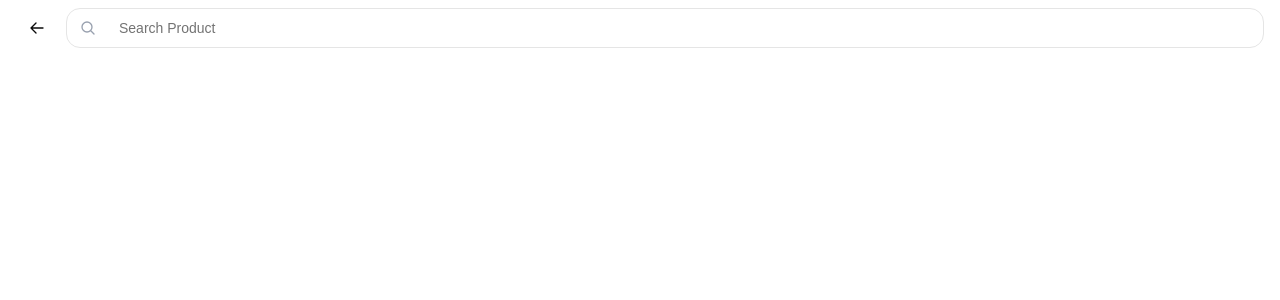
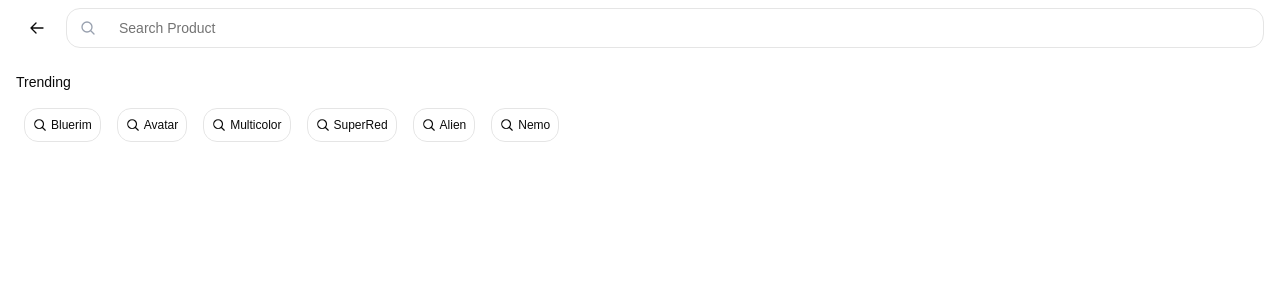
Before and after one commit to burhanudinrabbani666/betta-wava-web, a React (Vite) app: page / in a window 1280 px wide. Both pictures are taken after a click on the button 1082 px from the left and 26 px from the top of the page. Shown: the top 300 px of the page. Built offline with nearby package versions, Linux system fonts and the light colour scheme.

Commit message:
feat: implement recomndation search

```diff
--- a/src/components/ui/applayout.tsx
+++ b/src/components/ui/applayout.tsx
@@ -7,7 +7,7 @@ export default function Applayout() {
   const { dispatch, searchOpen, menuOpen } = useHeader();
 
   return (
-    <div className="relative h-screen">
+    <div className="relative h-screen text-sm">
       {searchOpen && <Search />}
       {!searchOpen && !menuOpen && (
         <>
--- a/src/components/ui/search.tsx
+++ b/src/components/ui/search.tsx
@@ -7,23 +7,39 @@ import { ArrowLeftIcon } from "../icons/heroicons-arrow-left";
 import { cn } from "@/lib/utils";
 import { MagnifyingGlassIcon } from "../icons/heroicons-magnifying-glass";
 import { useState } from "react";
+import { Link, useNavigate } from "react-router";
+import { Carousel, CarouselContent, CarouselItem } from "./carousel";
 
 type HandleSearch = {
   productName: string;
 };
 
+const trendingFish = [
+  "Bluerim",
+  "Avatar",
+  "Multicolor",
+  "SuperRed",
+  "Alien",
+  "Nemo",
+];
+
 export default function Search() {
   const [formFocus, setFormFocus] = useState(false);
   const { register, handleSubmit, formState } = useForm<HandleSearch>();
-  const { dispatch, searchOpen } = useHeader();
+  const { dispatch } = useHeader();
+
+  const navigate = useNavigate();
 
   const handleSearch: SubmitHandler<HandleSearch> = (data) => {
-    console.log(data);
+    const { productName } = data;
+
+    dispatch({ type: "searchOpen" }); // Close the Search
+    navigate(`/search?q=${productName}`);
   };
 
   return (
-    <div>
-      <div className="flex w-full items-center justify-between gap-2 px-4 py-2">
+    <div className="flex flex-col gap-6 px-4 py-2">
+      <div className="flex w-full items-center justify-between gap-2">
         <Button
           size="sm"
           variant="ghost"
@@ -50,13 +66,32 @@ export default function Search() {
           <Input
             {...register("productName", { required: true })}
             placeholder="Search Product"
-            className="border-0 focus-visible:ring-0"
+            className="border-0 text-sm focus-visible:ring-0"
             type="text"
             onFocus={() => setFormFocus(true)}
             onBlur={() => setFormFocus(false)}
           />
         </form>
       </div>
+
+      <div className="flex flex-col gap-4">
+        <span>Trending</span>
+        <Carousel opts={{ align: "start", loop: true }}>
+          <CarouselContent className="-ml-2">
+            {trendingFish.map((fish) => (
+              <CarouselItem
+                onClick={() => navigate(`/search?q=${fish}`)}
+                className="basis-auto pl-4 text-center"
+              >
+                <div className="flex w-fit items-center justify-center gap-1 rounded-xl border border-neutral-200 p-2 text-xs">
+                  <MagnifyingGlassIcon size={14} />
+                  <span className="">{fish}</span>
+                </div>
+              </CarouselItem>
+            ))}
+          </CarouselContent>
+        </Carousel>
+      </div>
     </div>
   );
 }
```
